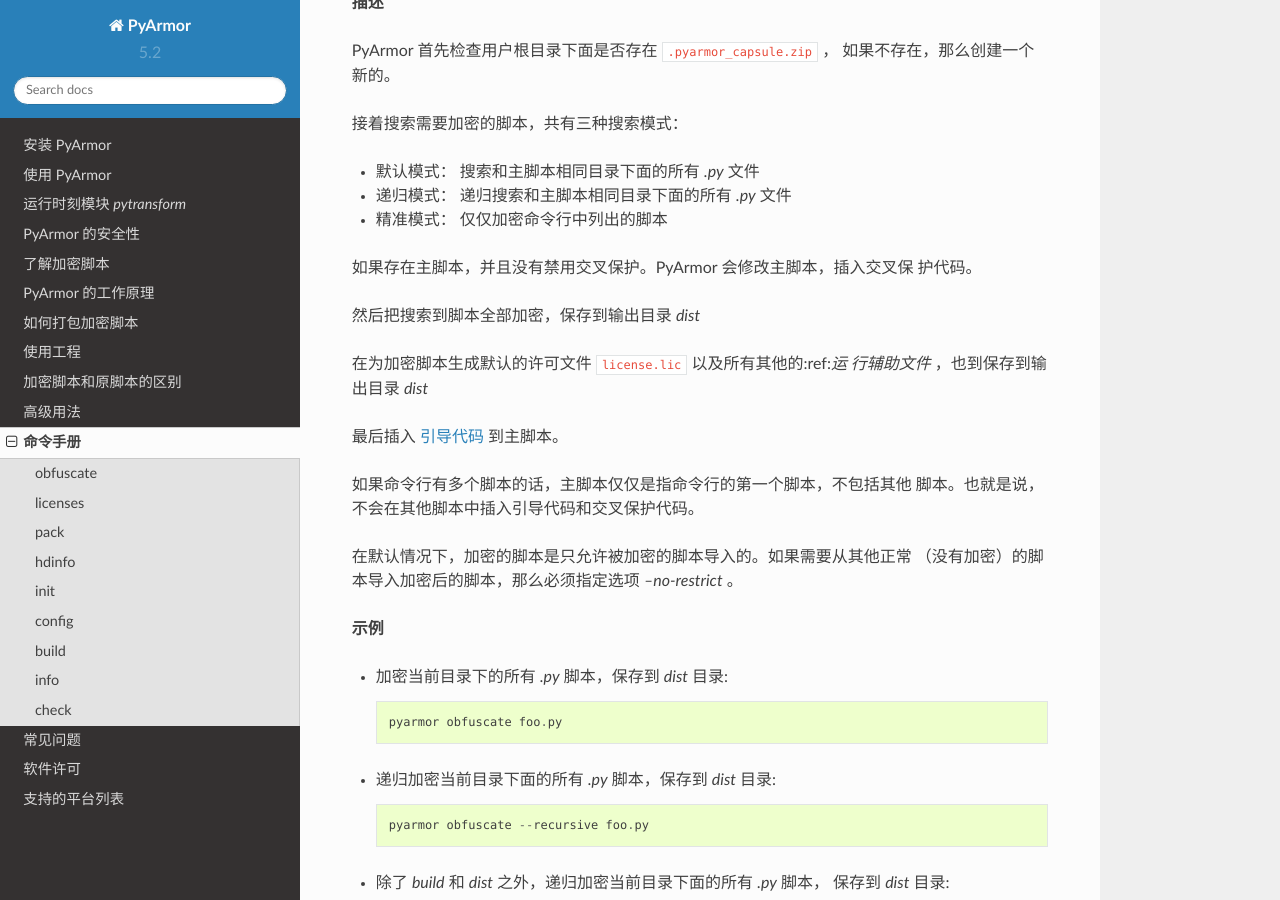
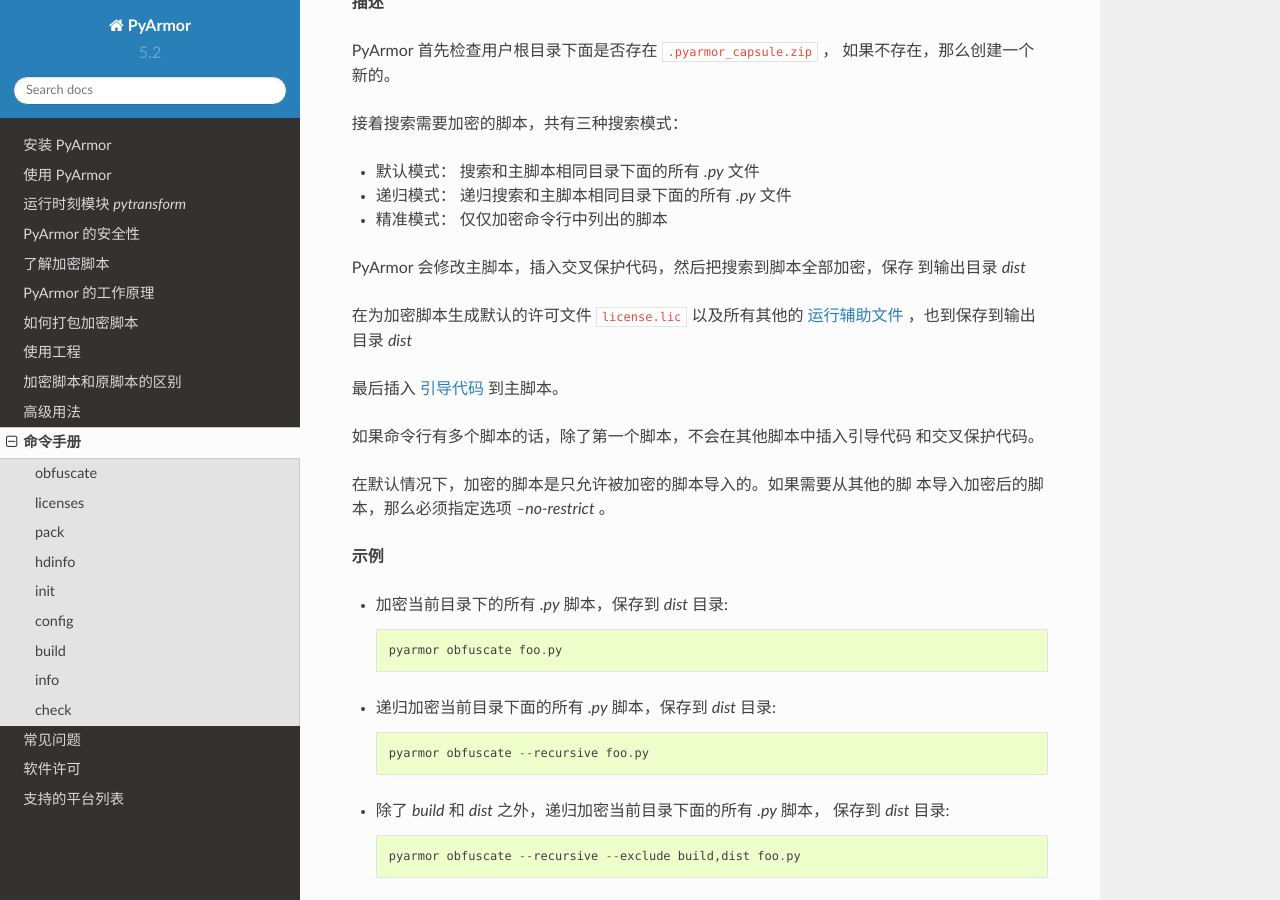
Before and after one commit to dashingsoft/pyarmor-docs-zh, a Sphinx documentation site: the page built from docs/man.rst, in a window 1280 px wide and 900 px high, scrolled down 1523 px. Built offline with Sphinx 7.4.7 and the Read the Docs theme 2.0.0, drawn with Linux system fonts in a browser that asks for light colours; cross-references to code outside the pages are shown as plain code; some of the changed text lies outside the part shown.

Commit message:
Fix format errors

```diff
--- a/docs/man.rst
+++ b/docs/man.rst
@@ -62,22 +62,19 @@
 * 递归模式： 递归搜索和主脚本相同目录下面的所有 `.py` 文件
 * 精准模式： 仅仅加密命令行中列出的脚本
 
-如果存在主脚本，并且没有禁用交叉保护。PyArmor 会修改主脚本，插入交叉保
-护代码。
+PyArmor 会修改主脚本，插入交叉保护代码，然后把搜索到脚本全部加密，保存
+到输出目录 `dist`
 
-然后把搜索到脚本全部加密，保存到输出目录 `dist`
-
-在为加密脚本生成默认的许可文件 :file:`license.lic` 以及所有其他的:ref:`运
-行辅助文件` ，也到保存到输出目录 `dist`
+在为加密脚本生成默认的许可文件 :file:`license.lic` 以及所有其他的
+:ref:`运行辅助文件` ，也到保存到输出目录 `dist`
 
 最后插入 :ref:`引导代码` 到主脚本。
 
-如果命令行有多个脚本的话，主脚本仅仅是指命令行的第一个脚本，不包括其他
-脚本。也就是说，不会在其他脚本中插入引导代码和交叉保护代码。
+如果命令行有多个脚本的话，除了第一个脚本，不会在其他脚本中插入引导代码
+和交叉保护代码。
 
-在默认情况下，加密的脚本是只允许被加密的脚本导入的。如果需要从其他正常
-（没有加密）的脚本导入加密后的脚本，那么必须指定选项 `--no-restrict`
-。
+在默认情况下，加密的脚本是只允许被加密的脚本导入的。如果需要从其他的脚
+本导入加密后的脚本，那么必须指定选项 `--no-restrict` 。
 
 **示例**
 
@@ -140,7 +137,7 @@
 
 **描述**
 
-运行加密脚本必须有一个认证文件 :flile:`license.lic` 。一般在加密脚本的
+运行加密脚本必须有一个认证文件 :file:`license.lic` 。一般在加密脚本的
 同时，会自动生成一个缺省的认证文件。但是这个缺省的认证文件允许加密脚本
 运行在任何机器并且永不过期。如果你需要对加密脚本进行限制，那么需要使用
 该命令生成新的许可文件，并覆盖原来的许可文件。
@@ -308,11 +305,10 @@
 
     main.py, another/main.py, /usr/local/myapp/main.py
 
-主脚本可以是绝对路径，也可以是相对路径，相对于工程路径。
+主脚本可以是绝对路径，也可以是相对路径，相对于 `src` 指定的路径。
 
-选项 `--manifest` 用来选择和设置工程包含的脚本，其支持的格式和 Python
-Distutils 中的MANIFEST.in 是一样的。默认值为 `src` 下面的所有 `.py` 文
-件::
+选项 `--manifest` 用来选择和设置工程包含的脚本。默认值为 `src` 下面的
+所有 `.py` 文件::
 
     global-include *.py
 
@@ -321,7 +317,6 @@
     global-include *.py, exclude __mainfest__.py, prune test
 
 关于所有支持的模式，参考 https://docs.python.org/2/distutils/sourcedist.html#commands
-
 
 **示例**
 
@@ -367,8 +362,8 @@
 
 **示例**
 
-* 加密工程中的脚本，但是上次运行该命令之后，那么没有修改过的脚本不会在
-  被加密::
+* 递增式加密工程中的脚本，上次运行该命令之后，没有修改过的脚本不会再被
+  加密::
 
     pyarmor build
 
```
